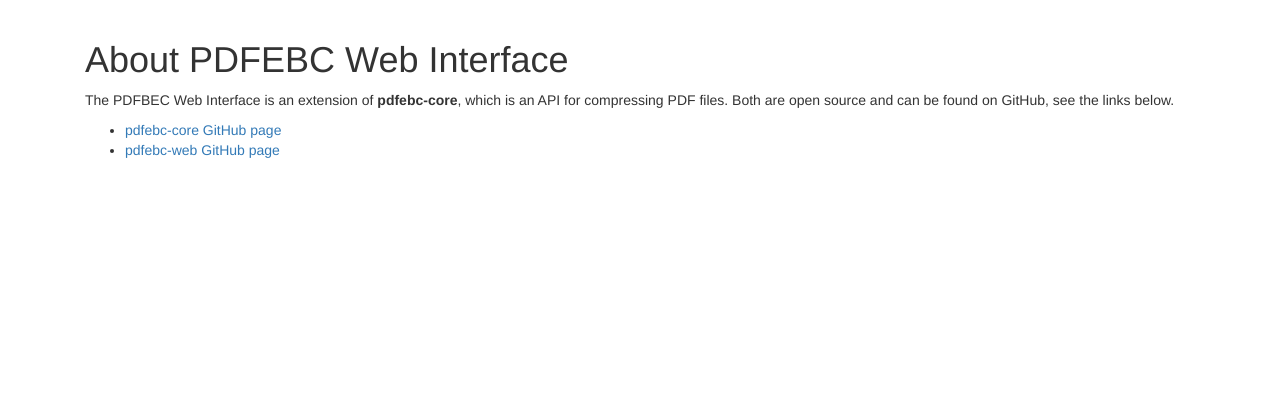
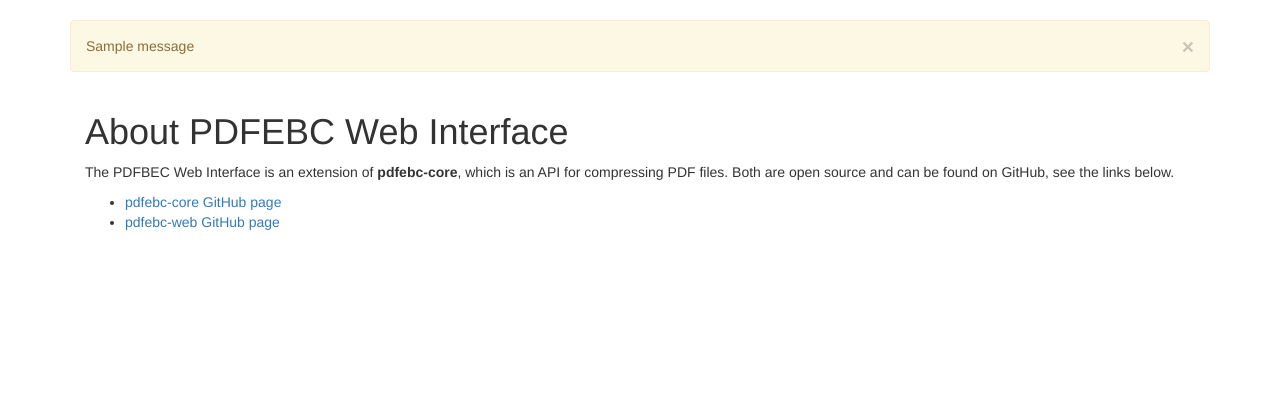
Before and after one commit to slarse/pdfebc-web, a Flask app: page /about in a window 1280 px wide. Shown: the part 52-472 px from the top of the page. Run offline with Flask 2, Linux system fonts and the light colour scheme; one stand-in notice (Sample message) is shown; some libraries are stand-ins or nearby versions.

Commit message:
Add rendering of flashed messages

```diff
--- a/pdfebc_web/templates/base.html
+++ b/pdfebc_web/templates/base.html
@@ -30,6 +30,13 @@
 
 {% block content %}
 <div class="container">
+    {% for message in get_flashed_messages() %}
+    <div class="alert alert-warning">
+        <button type="button" class="close"
+            data-dismiss="alert">&times;</button>
+        {{ message }}
+    </div>
+    {% endfor %}
     {% block page_content %}{% endblock %}
 </div>
 <footer class="footer">
```
